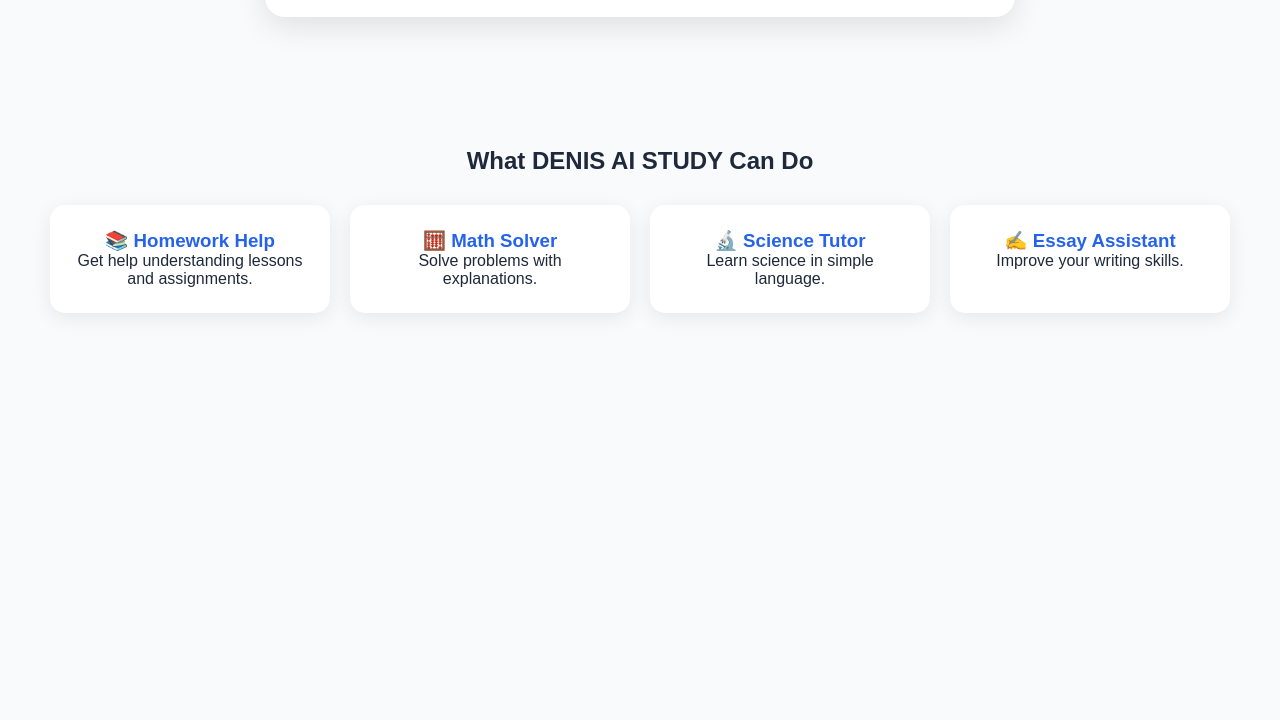
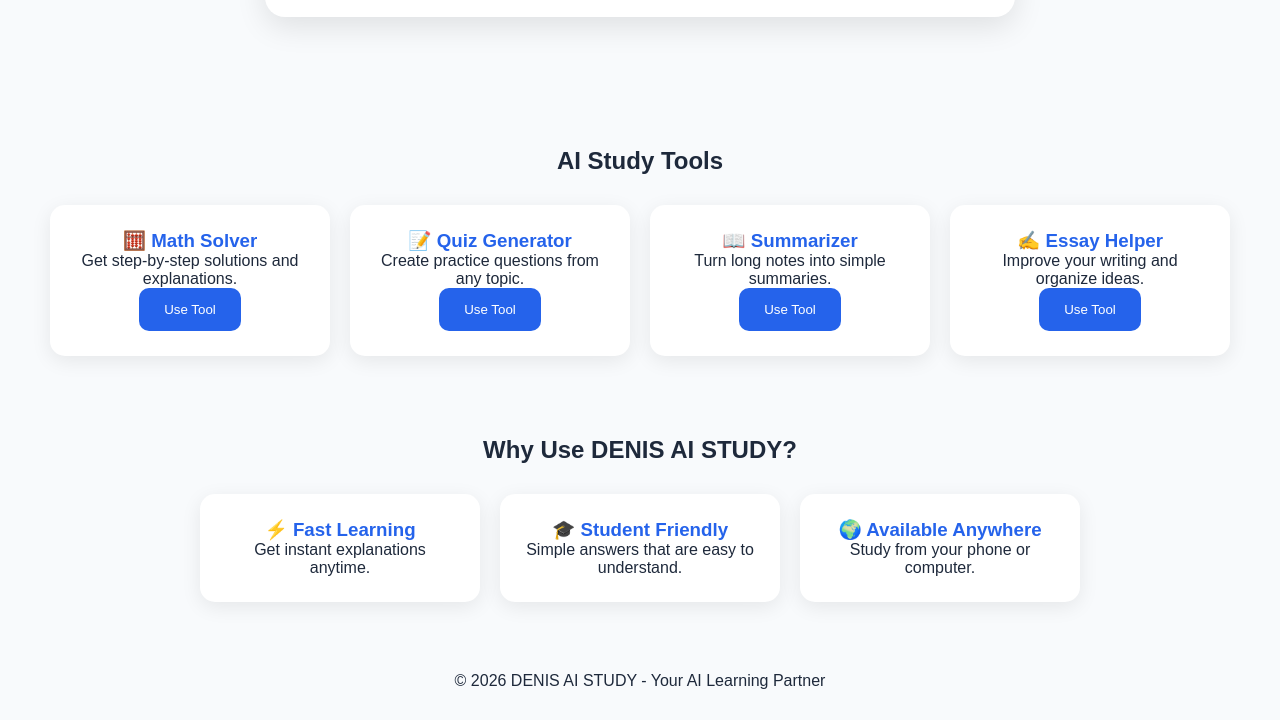
Before and after one commit to denisgodson234/denis-ai, a website: page index.html in a window 1280 px wide. Shown: the part 658-1378 px from the top of the page. Before the commit the page ends 1011 px from the top, so only its background shows below. Drawn offline with Linux system fonts and the light colour scheme.

Commit message:
Add files via upload

```diff
--- a/index.html
+++ b/index.html
@@ -2,6 +2,7 @@
 <html lang="en">
 
 <head>
+
 <meta charset="UTF-8">
 <meta name="viewport" content="width=device-width, initial-scale=1.0">
 
@@ -31,9 +32,10 @@
 
 
 <p>
-Learn faster, understand lessons, solve assignments,
-and improve your knowledge with AI.
+Learn faster, solve assignments, create quizzes,
+and understand topics with AI.
 </p>
+
 
 
 
@@ -43,11 +45,14 @@ and improve your knowledge with AI.
 <h3>Choose Study Mode</h3>
 
 
+
 <div class="subjects">
+
 
 <button class="subject-btn" onclick="setSubject('Math')">
 🧮 Math
 </button>
+
 
 
 <button class="subject-btn" onclick="setSubject('Science')">
@@ -55,14 +60,18 @@ and improve your knowledge with AI.
 </button>
 
 
+
 <button class="subject-btn" onclick="setSubject('Essay Writing')">
 ✍️ Essay
 </button>
 
 
+
 <button class="subject-btn" onclick="setSubject('General Study')">
 📚 General
 </button>
+
+
 
 </div>
 
@@ -74,6 +83,7 @@ and improve your knowledge with AI.
 id="question"
 placeholder="Ask your study question...">
 </textarea>
+
 
 
 
@@ -102,6 +112,7 @@ Ask AI
 
 
 
+
 <div id="chatArea">
 
 
@@ -117,6 +128,7 @@ Ask AI
 
 
 
+
 </div>
 
 
@@ -126,24 +138,17 @@ Ask AI
 
 
 
+
+
+
 <section class="features">
 
 
-<h2>What DENIS AI STUDY Can Do</h2>
+<h2>AI Study Tools</h2>
 
 
 <div class="cards">
 
-
-<div class="card">
-
-<h3>📚 Homework Help</h3>
-
-<p>
-Get help understanding lessons and assignments.
-</p>
-
-</div>
 
 
 
@@ -153,36 +158,86 @@ Get help understanding lessons and assignments.
 <h3>🧮 Math Solver</h3>
 
 <p>
-Solve problems with explanations.
+Get step-by-step solutions and explanations.
 </p>
+
+
+<button onclick="setSubject('Math')">
+Use Tool
+</button>
+
 
 </div>
 
 
 
 
+
+
+
 <div class="card">
 
-<h3>🔬 Science Tutor</h3>
+<h3>📝 Quiz Generator</h3>
 
 <p>
-Learn science in simple language.
+Create practice questions from any topic.
 </p>
+
+
+<button onclick="setSubject('Quiz Generator')">
+Use Tool
+</button>
+
 
 </div>
 
 
 
 
+
+
+
 <div class="card">
 
-<h3>✍️ Essay Assistant</h3>
+<h3>📖 Summarizer</h3>
 
 <p>
-Improve your writing skills.
+Turn long notes into simple summaries.
 </p>
 
+
+<button onclick="setSubject('Summarizer')">
+Use Tool
+</button>
+
+
 </div>
+
+
+
+
+
+
+
+<div class="card">
+
+<h3>✍️ Essay Helper</h3>
+
+<p>
+Improve your writing and organize ideas.
+</p>
+
+
+<button onclick="setSubject('Essay Writing')">
+Use Tool
+</button>
+
+
+</div>
+
+
+
+
 
 
 </div>
@@ -193,6 +248,75 @@ Improve your writing skills.
 
 
 
+
+
+<section class="features">
+
+
+<h2>Why Use DENIS AI STUDY?</h2>
+
+
+<div class="cards">
+
+
+<div class="card">
+
+<h3>⚡ Fast Learning</h3>
+
+<p>
+Get instant explanations anytime.
+</p>
+
+</div>
+
+
+
+<div class="card">
+
+<h3>🎓 Student Friendly</h3>
+
+<p>
+Simple answers that are easy to understand.
+</p>
+
+</div>
+
+
+
+<div class="card">
+
+<h3>🌍 Available Anywhere</h3>
+
+<p>
+Study from your phone or computer.
+</p>
+
+</div>
+
+
+
+</div>
+
+
+</section>
+
+
+
+
+
+
+<footer style="text-align:center;padding:30px;">
+
+<p>
+© 2026 DENIS AI STUDY - Your AI Learning Partner
+</p>
+
+</footer>
+
+
+
+
+
 <script src="script.js"></script>
 
 
```
